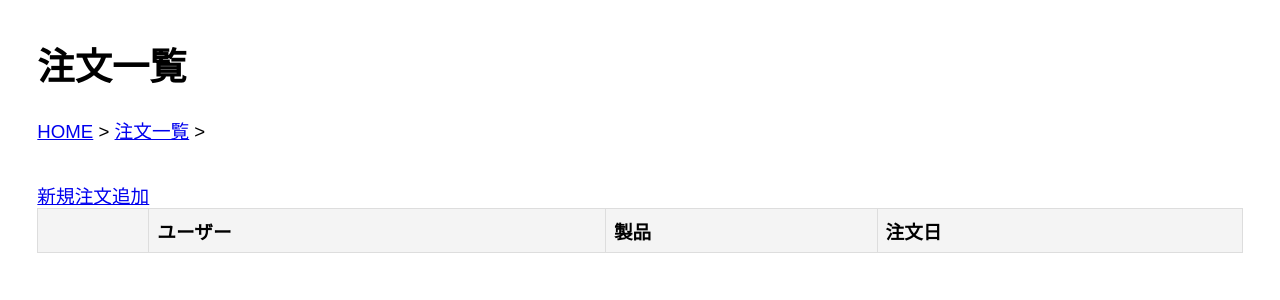
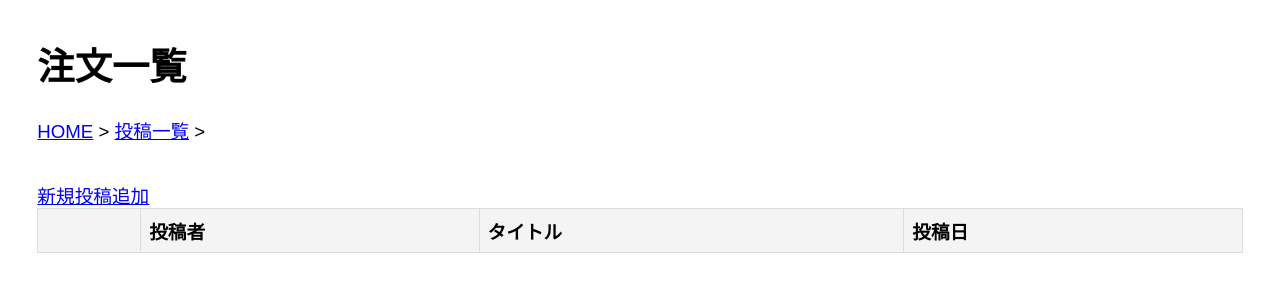
Before and after one commit to ngtn-acad/oop2_10_sample, a Flask app: page /orders/ in a window 1280 px wide. Shown: the top 300 px of the page. Run offline with Flask 3, Linux system fonts and the light colour scheme; lists and menus that the app fills with data are empty.

Commit message:
order_list.htmlの変更
あ

```diff
--- a/templates/order_list.html
+++ b/templates/order_list.html
@@ -2,24 +2,24 @@
 <html lang="ja">
 <head>
     <meta charset="UTF-8">
-    <title>データ一覧</title>
+    <title>投稿一覧</title>
     <link rel="stylesheet" href="{{ url_for('static', filename='base-style.css') }}">
 </head>
 <body>
     <h1>{{ title }}</h1>
     <ul class="breadcrumb">
         <li><a href="{{ url_for('index') }}">HOME</a></li>
-        <li><a href="{{ url_for('order.list') }}">注文一覧</a></li>
+        <li><a href="{{ url_for('order.list') }}">投稿一覧</a></li>
     </ul>
 
-    <a href="{{ url_for('order.add') }}">新規注文追加</a>
+    <a href="{{ url_for('order.add') }}">新規投稿追加</a>
     <table>
         <thead>
             <tr>
                 <th>&nbsp;</th>
-                <th>ユーザー</th>
-                <th>製品</th>
-                <th>注文日</th>
+                <th>投稿者</th>
+                <th>タイトル</th>
+                <th>投稿日</th>
             </tr>
         </thead>
         <tbody>
```
